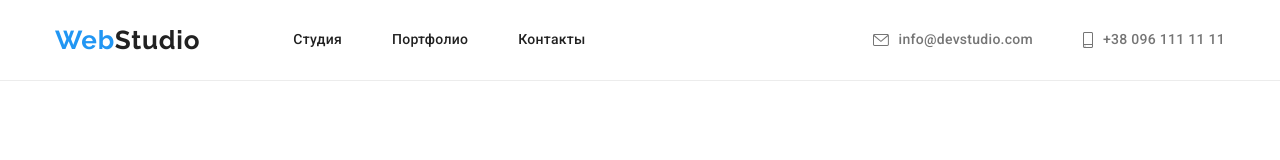
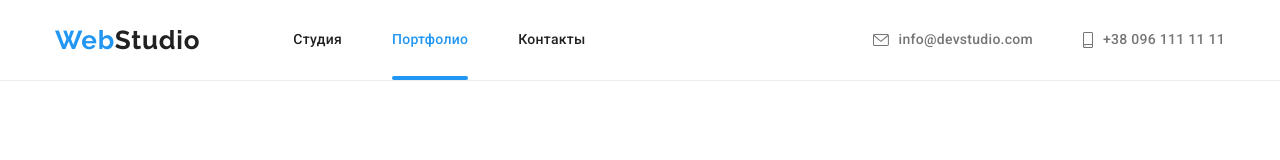
Before and after one commit to mmrbl/goit-markup-hw-07, a plain HTML site: page portfolio.html in a window 1280 px wide. Shown: the top 160 px of the page. Drawn offline with nearby package versions, Linux system fonts and the light colour scheme.

Commit message:
Update portfolio.html

```diff
--- a/portfolio.html
+++ b/portfolio.html
@@ -28,7 +28,7 @@
                         <a class="header__nav-link hover-color" href="./index.html">Студия</a>
                     </li>
                     <li class="header__page">
-                        <p class="header__nav-link hover-color current-page">Портфолио</p>
+                        <p class="header__nav-link hover-color header__nav-link--active">Портфолио</p>
                     </li>
                     <li class="header__page">
                         <a class="header__nav-link hover-color" href="">Контакты</a>
```
